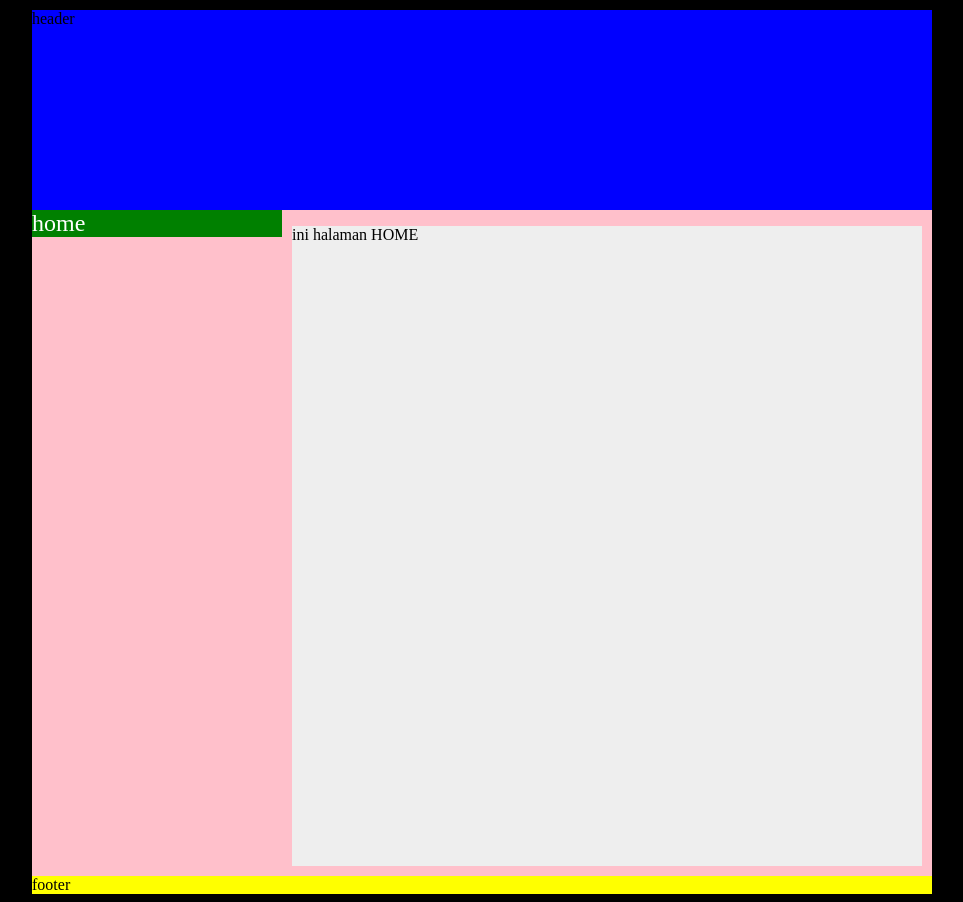
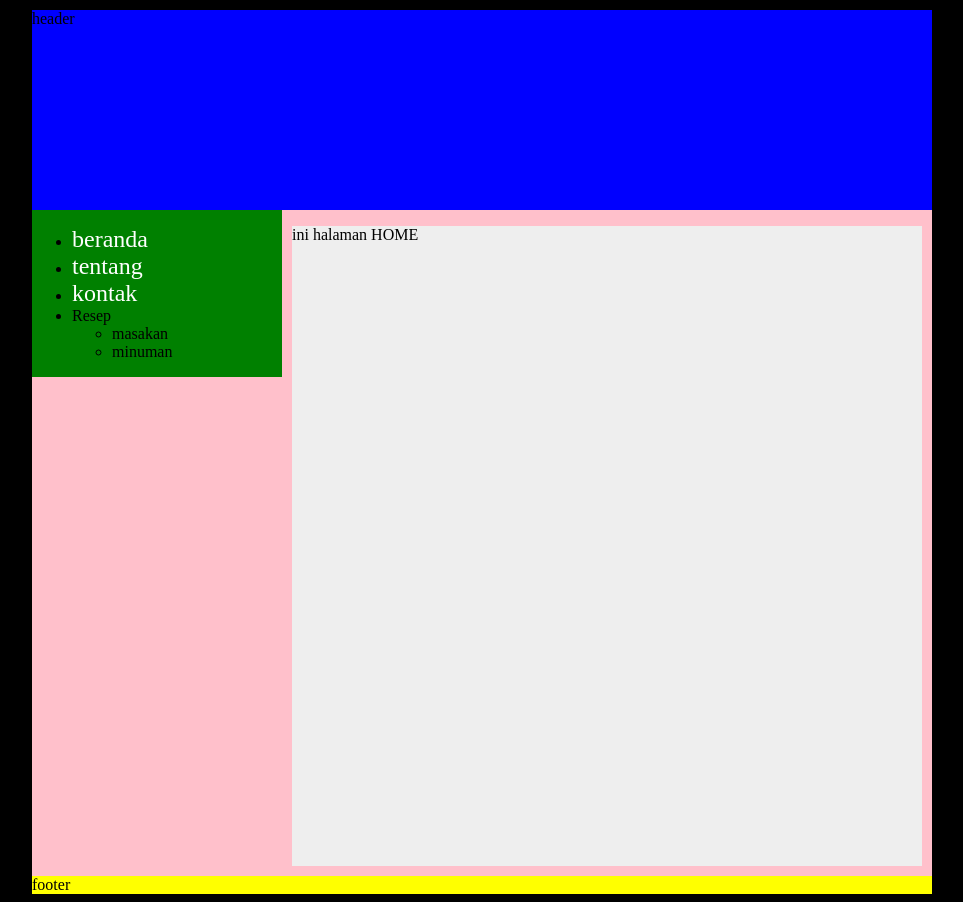
Before and after one commit to insomynwa/codeigniter, a CodeIgniter app: page /codeigniter/ in a window 1280 px wide. Shown: the whole page, without its empty margins (158-1121 px from the left). Run offline with CodeIgniter, Linux system fonts and the light colour scheme.

Commit message:
4th commit
template juga

```diff
--- a/application/views/pages/template.php
+++ b/application/views/pages/template.php
@@ -1,53 +1,20 @@
 <html>
 <head>
-	<title><?php echo $judul ?></title>
-	<style type="text/css">
-		body {
-			background: black;
-		}
-		#wrapper {
-			width: 900px;
-			background: pink;
-			margin: 10px auto 0 auto;
-		}
-		#banner {
-			background: blue;
-			height: 200px;
-			margin:0;
-		}
-		#navi {
-			background: green;
-			width: 250px;
-			float: left;
-		}
-			#navi a {
-				color: white;
-				text-decoration: none;
-				font-size: 18pt;
-			}
-		#main {
-			background: #eeeeee;
-			height: 640px;
-			margin: 0 10px 10px 260px;
-		}
-		#footer {
-			background: yellow;
-		}
-	</style>
+	<?php $this->load->view('templates/header'); ?>
 </head>
 <body>
 	<div id="wrapper"><!-- wrapper -->
 		<div id="banner"><!-- banner -->
-			header
+			<?php $this->load->view('templates/banner'); ?>
 		</div>
 		<div id="navi"><!-- navigasi -->
-			<a href="<?php echo base_url(); ?>">home</a>
+			<?php $this->load->view('templates/navi'); ?>
 		</div>
 		<div id="main"><!-- main -->
 			<?php $this->load->view('pages/'.$hal); ?>
 		</div>
 		<div id="footer"><!-- footer -->
-			footer
+			<?php $this->load->view('templates/footer') ?>
 		</div>
 	</div>
 </body>
--- /dev/null
+++ b/application/views/templates/banner.php
@@ -0,0 +1 @@
+header
--- /dev/null
+++ b/application/views/templates/footer.php
@@ -0,0 +1 @@
+footer
--- /dev/null
+++ b/application/views/templates/header.php
@@ -0,0 +1,34 @@
+<title><?php echo $judul ?></title>
+<style type="text/css">
+		body {
+			background: black;
+		}
+		#wrapper {
+			width: 900px;
+			background: pink;
+			margin: 10px auto 0 auto;
+		}
+		#banner {
+			background: blue;
+			height: 200px;
+			margin:0;
+		}
+		#navi {
+			background: green;
+			width: 250px;
+			float: left;
+		}
+			#navi a {
+				color: white;
+				text-decoration: none;
+				font-size: 18pt;
+			}
+		#main {
+			background: #eeeeee;
+			height: 640px;
+			margin: 0 10px 10px 260px;
+		}
+		#footer {
+			background: yellow;
+		}
+	</style>
--- /dev/null
+++ b/application/views/templates/navi.php
@@ -0,0 +1,11 @@
+<ul>
+	<li><?php echo anchor(base_url(), 'beranda') ?></li>
+	<li><?php echo anchor('tentang', 'tentang') ?></li>
+	<li><?php echo anchor('kontak', 'kontak') ?></li>
+	<li>Resep
+		<ul>
+			<li>masakan</li>
+			<li>minuman</li>
+		</ul>
+	</li>
+</ul>
```
Also changed, not shown: application/config/config.php (+0 -14 lines).
